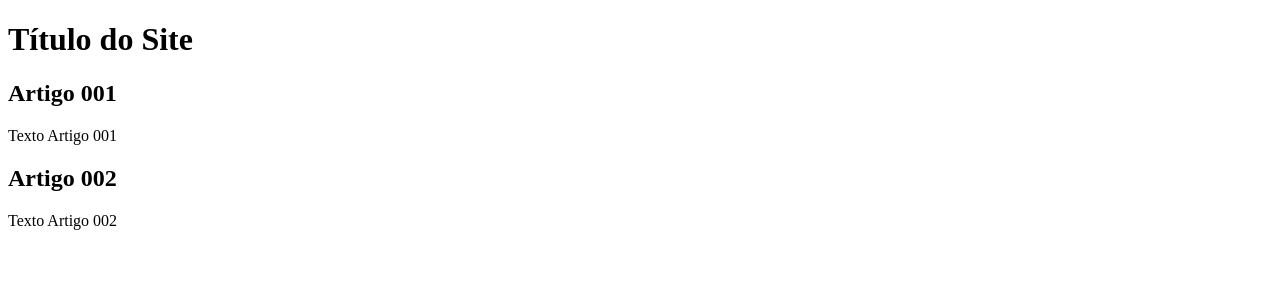
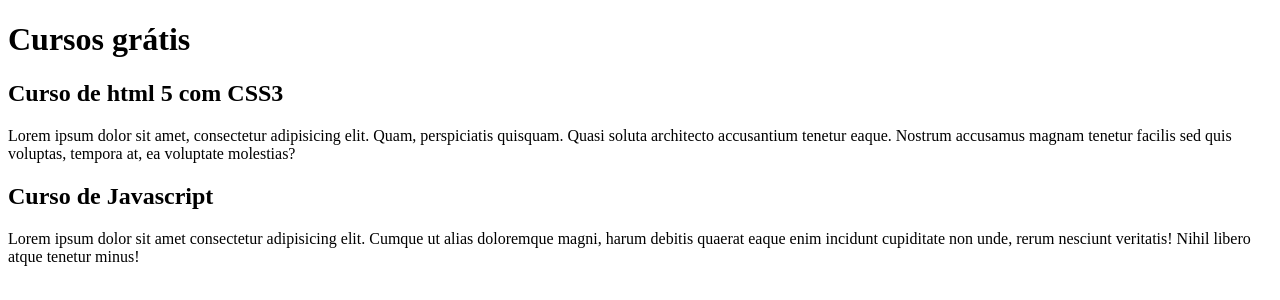
Before and after one commit to flavinhox/projeto-site, a plain HTML site: page index.html in a window 1280 px wide. Drawn offline with Linux system fonts and the light colour scheme.

Commit message:
comecei a escrever o conteúdo

```diff
--- a/index.html
+++ b/index.html
@@ -8,15 +8,15 @@
 <body>
     <main>
         <header>
-            <h1>Título do Site</h1>
+            <h1>Cursos grátis</h1>
         </header>
         <article>
-            <h2>Artigo 001</h2>
-            <p>Texto Artigo 001</p>
+            <h2>Curso de html 5 com CSS3</h2>
+            <p>Lorem ipsum dolor sit amet, consectetur adipisicing elit. Quam, perspiciatis quisquam. Quasi soluta architecto accusantium tenetur eaque. Nostrum accusamus magnam tenetur facilis sed quis voluptas, tempora at, ea voluptate molestias?</p>
         </article>
         <article>
-            <h2>Artigo 002</h2>
-            <p>Texto Artigo 002</p>
+            <h2>Curso de Javascript</h2>
+            <p>Lorem ipsum dolor sit amet consectetur adipisicing elit. Cumque ut alias doloremque magni, harum debitis quaerat eaque enim incidunt cupiditate non unde, rerum nesciunt veritatis! Nihil libero atque tenetur minus!</p>
         </article>
     </main>
 </body>
```
